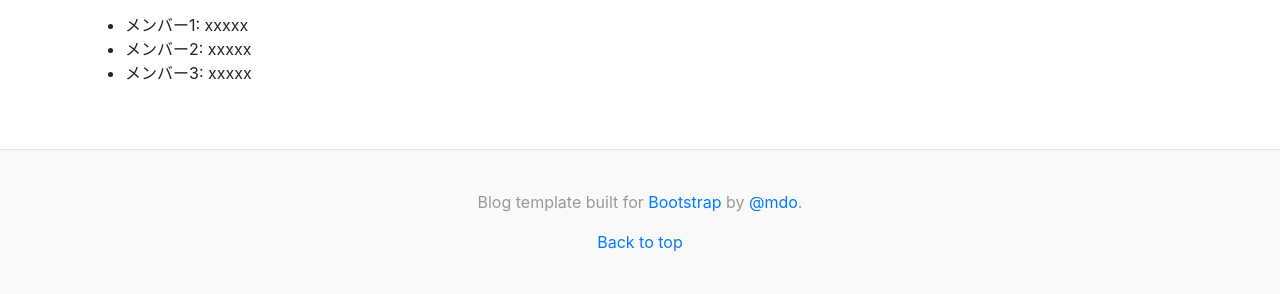
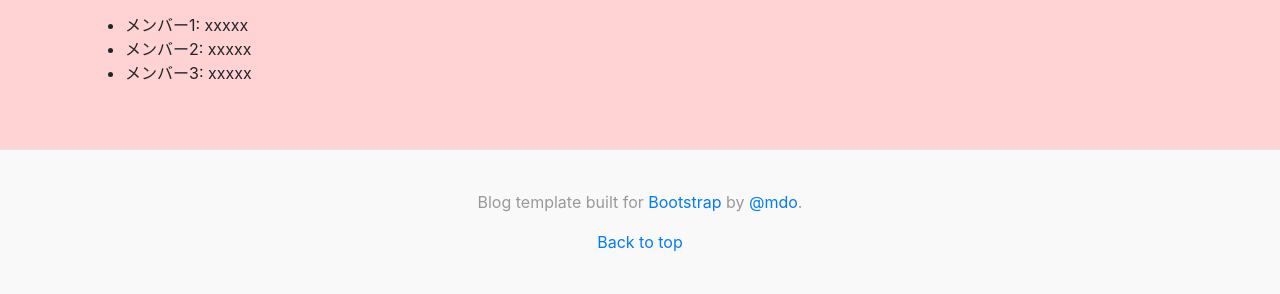
Before and after one commit to team220281118/repos4, a plain HTML site: page index.html in a window 1280 px wide. Shown: the part 533-827 px from the top of the page. Drawn offline with nearby package versions, Linux system fonts and the light colour scheme.

Commit message:
map変更背景色変更

```diff
--- a/blog.css
+++ b/blog.css
@@ -123,3 +123,6 @@ h1, h2, h3, h4, h5, h6 {
 .blog-footer p:last-child {
   margin-bottom: 0;
 }
+body {
+    background-color: #ffd3d3;
+}
```
Also changed, not shown: map.html (+1 -1 lines).
